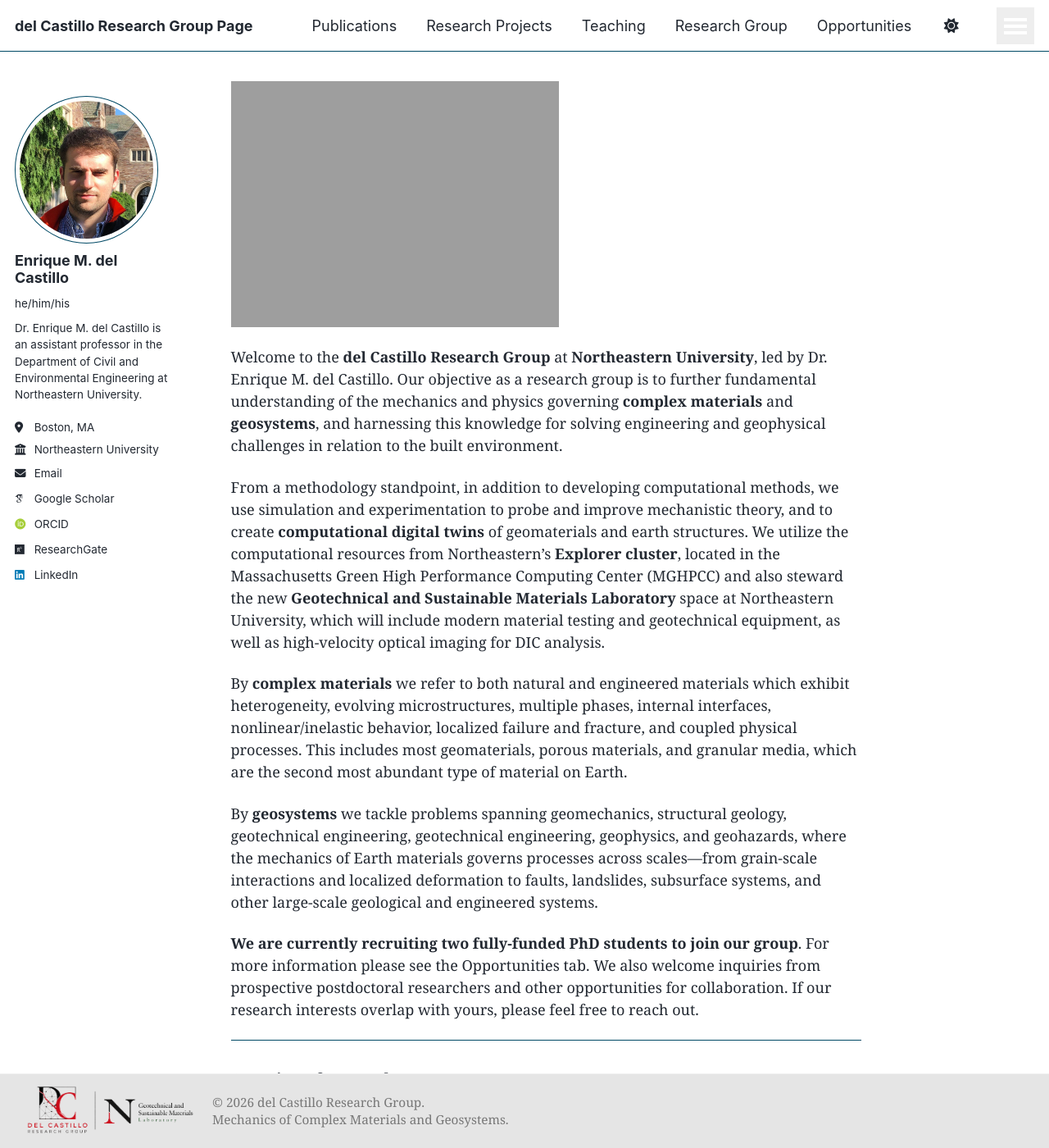
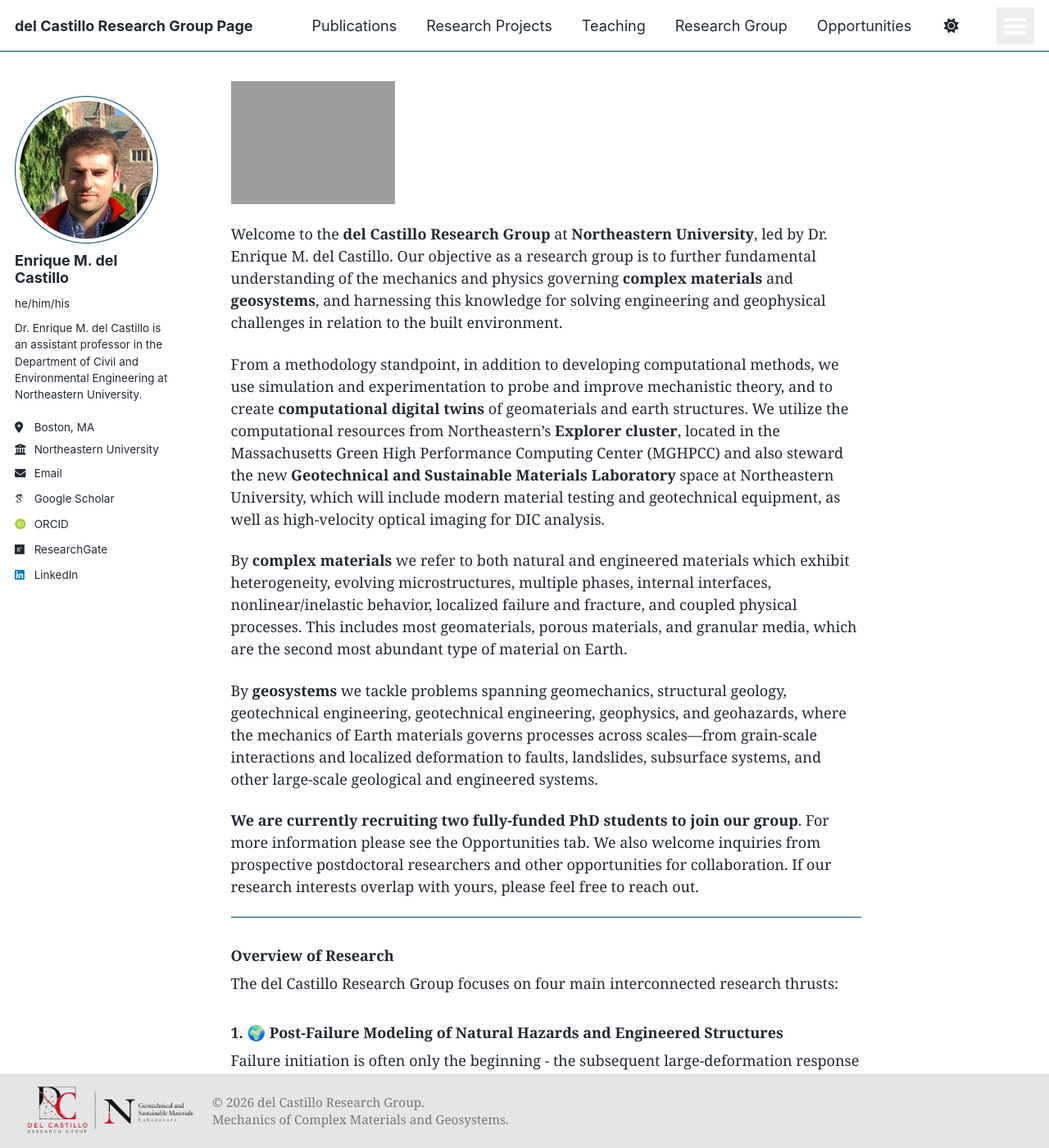
Before and after one commit to emdc19/emdcwebsite, a Jekyll site: the page built from _pages/about.md, in a window 1280 px wide and 1400 px high. Shown: the whole window at 82% size. Built offline with Jekyll 4.4.1, drawn with Linux system fonts in a browser that asks for light colours; some web fonts are replaced; a script that is not in the unit is left out.

Commit message:
Update _custom.scss

```diff
--- a/_sass/_custom.scss
+++ b/_sass/_custom.scss
@@ -300,3 +300,10 @@ body,
 #main {
   padding-bottom: 10px;
 }
+
+.homepage-logo {
+  max-width: 200px;
+  width: 100%;
+  height: auto;
+  display: block;
+}
```
